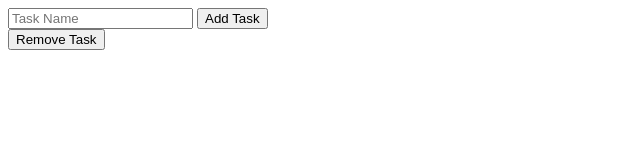
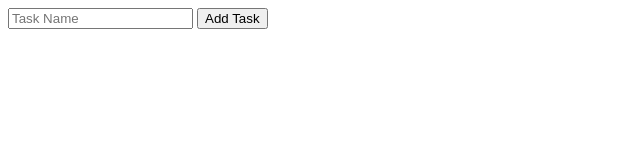
Before and after one commit to Kino8724/Simple-ToDo-List, a plain HTML site: page index.html in a window 1280 px wide. Shown: the whole page, without its empty margins (0-640 px from the left). Drawn offline with Linux system fonts and the light colour scheme.

Commit message:
removed old "remove button"

```diff
--- a/index.html
+++ b/index.html
@@ -12,7 +12,6 @@
         <button type="button" id="addTask" name="addTask" onclick="addTask();">Add Task</button>
     </form>
 
-    <button type="button">Remove Task</button>
     <ul id="list">
 
     </ul>
```
